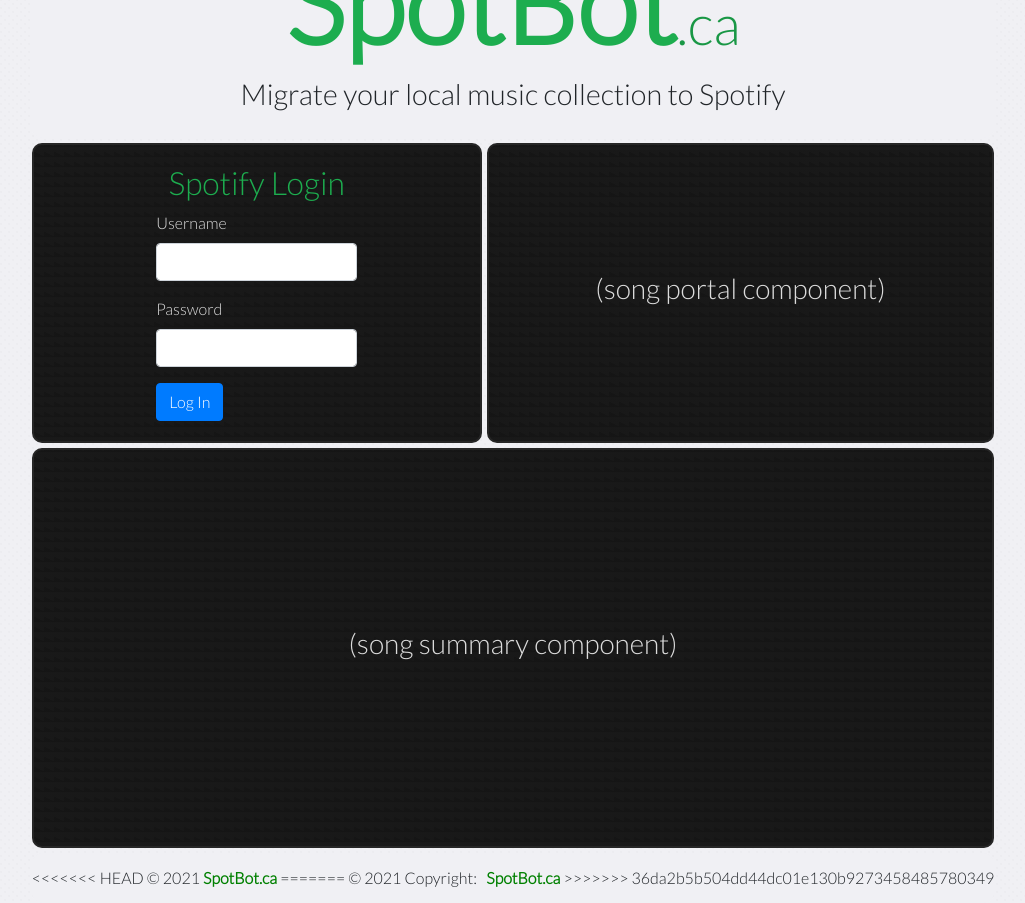
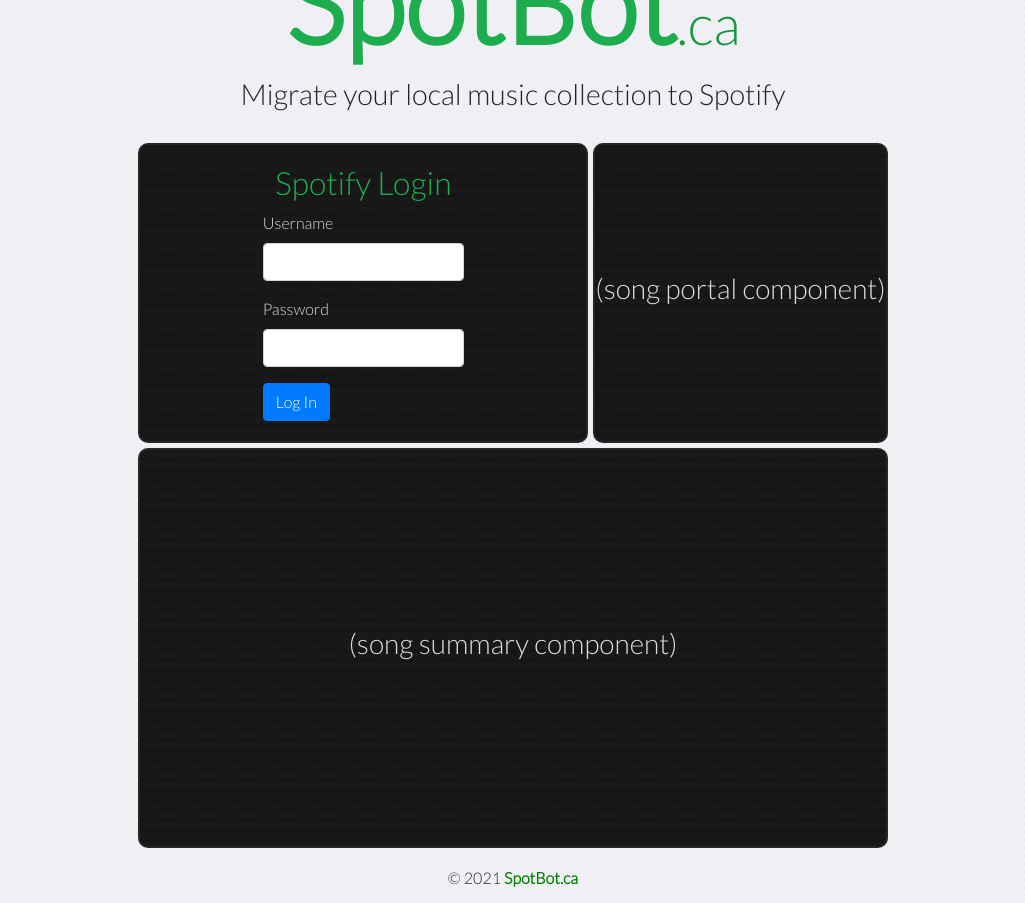
Before and after one commit to mwiraszka/SpotBot, an Angular app: page / in a window 1280 px wide. Shown: the whole page, without its empty margins (127-1152 px from the left). Built offline with nearby package versions, Linux system fonts and the light colour scheme.

Commit message:
footer update (test)

```diff
--- a/src/app/footer/footer.component.html
+++ b/src/app/footer/footer.component.html
@@ -1,8 +1,3 @@
 <footer>
-<<<<<<< HEAD
   © 2021 <a class="link" href="https://spotbot.ca/">SpotBot.ca</a>
-=======
-  © 2021 Copyright: &nbsp;
-  <a class="link" href="https://spotbot.ca/">SpotBot.ca</a>
->>>>>>> 36da2b5b504dd44dc01e130b9273458485780349
 </footer>
```
